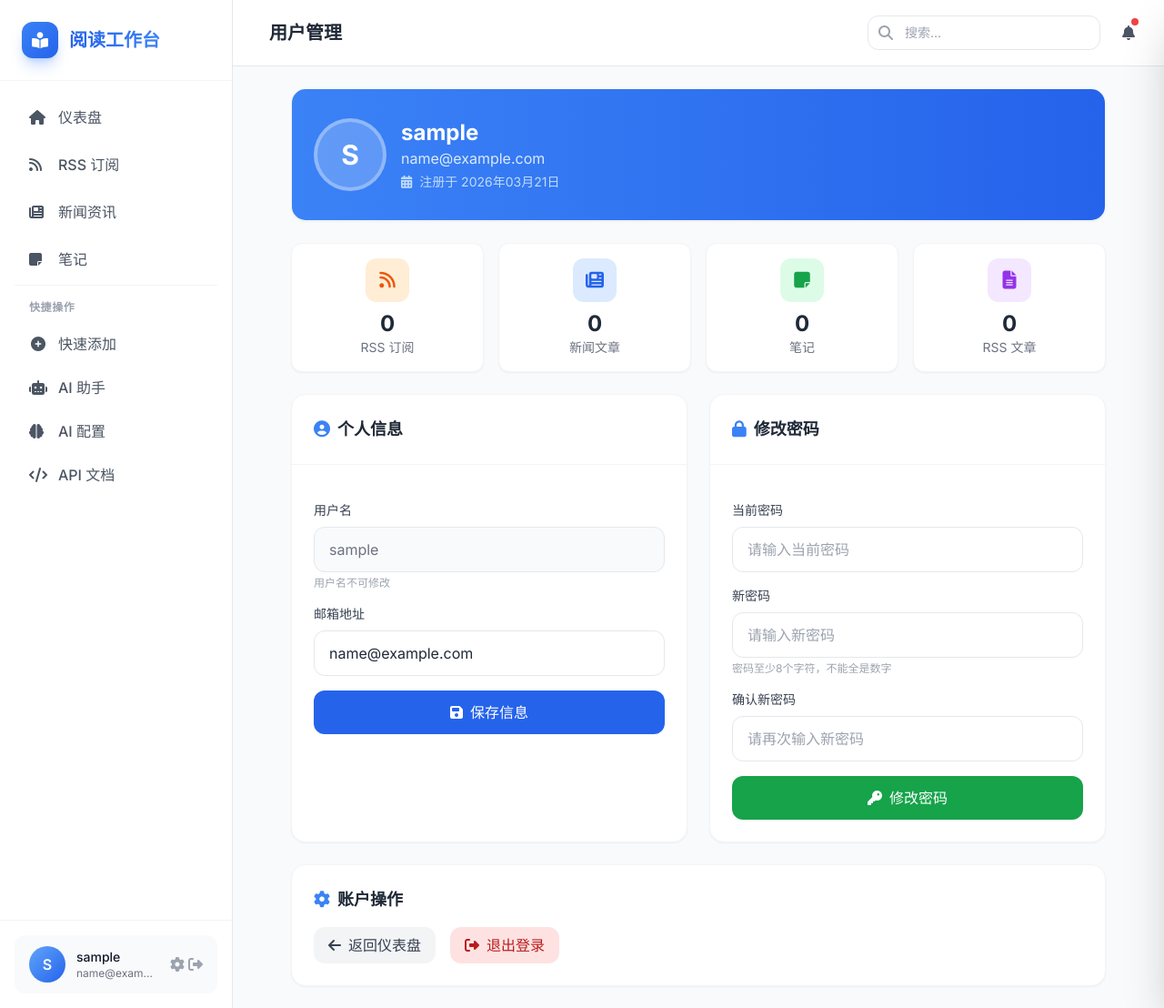
After one commit to tojoevan/workspace, a Django app: page /user/profile/ in a window 1280 px wide. The commit adds this page. Shown: the whole page at 91% size. Run offline with Django 5.2, Linux system fonts and the light colour scheme; the visitor is signed in with stand-in values (Sample User, id 1); data that the repository does not hold is empty; some libraries are stand-ins or nearby versions.

Commit message:
user profile

```diff
--- a/core/views.py
+++ b/core/views.py
@@ -1,9 +1,10 @@
 from django.shortcuts import render, redirect
 from django.contrib.auth.decorators import login_required
-from django.contrib.auth import authenticate, login, logout
+from django.contrib.auth import authenticate, login, logout, update_session_auth_hash
 from django.contrib import messages
 from django.db.models import Count, Q
 from django.views.decorators.csrf import ensure_csrf_cookie
+from django.contrib.auth.forms import PasswordChangeForm
 from rss.models import RSSFeed, RSSArticle
 from news.models import NewsArticle
 from notes.models import Note
@@ -123,3 +124,48 @@ def search(request):
 def api_docs(request):
     """API 文档页面"""
     return render(request, 'core/api_docs.html')
+
+
+@login_required
+def user_profile(request):
+    """用户管理页面"""
+    if request.method == 'POST':
+        form_type = request.POST.get('form_type')
+
+        if form_type == 'password':
+            # 密码修改
+            form = PasswordChangeForm(request.user, request.POST)
+            if form.is_valid():
+                user = form.save()
+                update_session_auth_hash(request, user)
+                messages.success(request, '密码修改成功！')
+                return redirect('user_profile')
+            else:
+                for field, errors in form.errors.items():
+                    for error in errors:
+                        messages.error(request, f'{error}')
+        elif form_type == 'profile':
+            # 个人信息修改
+            email = request.POST.get('email')
+            if email:
+                request.user.email = email
+                request.user.save()
+                messages.success(request, '个人信息更新成功！')
+                return redirect('user_profile')
+
+    # 获取用户统计数据
+    stats = {
+        'rss_feeds': RSSFeed.objects.filter(user=request.user).count(),
+        'rss_articles': RSSArticle.objects.filter(feed__user=request.user).count(),
+        'news_articles': NewsArticle.objects.filter(user=request.user).count(),
+        'notes': Note.objects.filter(user=request.user).count(),
+    }
+
+    password_form = PasswordChangeForm(request.user)
+
+    context = {
+        'stats': stats,
+        'password_form': password_form,
+    }
+
+    return render(request, 'core/user_profile.html', context)
--- a/reading_workbench/urls.py
+++ b/reading_workbench/urls.py
@@ -16,6 +16,7 @@ urlpatterns = [
     path('logout/', core_views.logout_view, name='logout'),
     path('search/', core_views.search, name='search'),
     path('api-docs/', core_views.api_docs, name='api_docs'),
+    path('user/profile/', core_views.user_profile, name='user_profile'),
 
     # Apps
     path('rss/', include('rss.urls')),
--- a/templates/base.html
+++ b/templates/base.html
@@ -152,18 +152,21 @@
 
             <!-- User Profile -->
             <div class="p-4 border-t border-gray-100">
-                <div class="flex items-center space-x-3 px-4 py-3 rounded-xl bg-gray-50">
+                <a href="{% url 'user_profile' %}" class="flex items-center space-x-3 px-4 py-3 rounded-xl bg-gray-50 hover:bg-primary-50 transition-colors group cursor-pointer">
                     <div class="w-10 h-10 rounded-full bg-gradient-to-br from-primary-400 to-primary-600 flex items-center justify-center text-white font-semibold">
                         {{ request.user.username|first|upper }}
                     </div>
                     <div class="flex-1 min-w-0">
-                        <p class="text-sm font-medium text-gray-900 truncate">{{ request.user.username }}</p>
+                        <p class="text-sm font-medium text-gray-900 truncate group-hover:text-primary-700 transition-colors">{{ request.user.username }}</p>
                         <p class="text-xs text-gray-500 truncate">{{ request.user.email }}</p>
                     </div>
-                    <a href="{% url 'logout' %}" class="text-gray-400 hover:text-red-500 transition-colors">
-                        <i class="fas fa-sign-out-alt"></i>
-                    </a>
-                </div>
+                    <div class="flex items-center space-x-1">
+                        <i class="fas fa-cog text-gray-400 group-hover:text-primary-600 transition-colors"></i>
+                        <span class="text-gray-400 hover:text-red-500 transition-colors" onclick="event.preventDefault(); event.stopPropagation(); window.location.href='{% url 'logout' %}'">
+                            <i class="fas fa-sign-out-alt"></i>
+                        </span>
+                    </div>
+                </a>
             </div>
         </aside>
 
--- /dev/null
+++ b/templates/core/user_profile.html
@@ -0,0 +1,152 @@
+{% extends 'base.html' %}
+
+{% block title %}用户管理 - 信息阅读工作台{% endblock %}
+{% block page_title %}用户管理{% endblock %}
+
+{% block content %}
+<div class="max-w-4xl mx-auto">
+    <!-- Profile Header -->
+    <div class="bg-white rounded-2xl shadow-sm border border-gray-100 overflow-hidden mb-6">
+        <div class="bg-gradient-to-r from-primary-500 to-primary-600 px-6 py-8">
+            <div class="flex items-center space-x-4">
+                <div class="w-20 h-20 rounded-full bg-white/20 flex items-center justify-center text-white text-3xl font-bold border-4 border-white/30">
+                    {{ request.user.username|first|upper }}
+                </div>
+                <div class="text-white">
+                    <h2 class="text-2xl font-bold">{{ request.user.username }}</h2>
+                    <p class="text-primary-100">{{ request.user.email|default:"未设置邮箱" }}</p>
+                    <p class="text-sm text-primary-200 mt-1">
+                        <i class="fas fa-calendar-alt mr-1"></i>
+                        注册于 {{ request.user.date_joined|date:"Y年m月d日" }}
+                    </p>
+                </div>
+            </div>
+        </div>
+    </div>
+
+    <!-- Stats Cards -->
+    <div class="grid grid-cols-2 md:grid-cols-4 gap-4 mb-6">
+        <div class="bg-white rounded-xl p-4 shadow-sm border border-gray-100 text-center">
+            <div class="w-12 h-12 bg-orange-100 rounded-xl flex items-center justify-center mx-auto mb-2">
+                <i class="fas fa-rss text-orange-600 text-xl"></i>
+            </div>
+            <p class="text-2xl font-bold text-gray-800">{{ stats.rss_feeds }}</p>
+            <p class="text-sm text-gray-500">RSS 订阅</p>
+        </div>
+        <div class="bg-white rounded-xl p-4 shadow-sm border border-gray-100 text-center">
+            <div class="w-12 h-12 bg-blue-100 rounded-xl flex items-center justify-center mx-auto mb-2">
+                <i class="fas fa-newspaper text-blue-600 text-xl"></i>
+            </div>
+            <p class="text-2xl font-bold text-gray-800">{{ stats.news_articles }}</p>
+            <p class="text-sm text-gray-500">新闻文章</p>
+        </div>
+        <div class="bg-white rounded-xl p-4 shadow-sm border border-gray-100 text-center">
+            <div class="w-12 h-12 bg-green-100 rounded-xl flex items-center justify-center mx-auto mb-2">
+                <i class="fas fa-sticky-note text-green-600 text-xl"></i>
+            </div>
+            <p class="text-2xl font-bold text-gray-800">{{ stats.notes }}</p>
+            <p class="text-sm text-gray-500">笔记</p>
+        </div>
+        <div class="bg-white rounded-xl p-4 shadow-sm border border-gray-100 text-center">
+            <div class="w-12 h-12 bg-purple-100 rounded-xl flex items-center justify-center mx-auto mb-2">
+                <i class="fas fa-file-alt text-purple-600 text-xl"></i>
+            </div>
+            <p class="text-2xl font-bold text-gray-800">{{ stats.rss_articles }}</p>
+            <p class="text-sm text-gray-500">RSS 文章</p>
+        </div>
+    </div>
+
+    <div class="grid grid-cols-1 lg:grid-cols-2 gap-6">
+        <!-- Profile Info -->
+        <div class="bg-white rounded-2xl shadow-sm border border-gray-100">
+            <div class="p-6 border-b border-gray-100">
+                <h3 class="text-lg font-semibold text-gray-800">
+                    <i class="fas fa-user-circle text-primary-500 mr-2"></i>个人信息
+                </h3>
+            </div>
+            <div class="p-6">
+                <form method="POST" class="space-y-4">
+                    {% csrf_token %}
+                    <input type="hidden" name="form_type" value="profile">
+
+                    <div>
+                        <label class="block text-sm font-medium text-gray-700 mb-2">用户名</label>
+                        <input type="text" value="{{ request.user.username }}" disabled
+                               class="w-full px-4 py-3 rounded-xl border border-gray-200 bg-gray-50 text-gray-500 cursor-not-allowed">
+                        <p class="text-xs text-gray-400 mt-1">用户名不可修改</p>
+                    </div>
+
+                    <div>
+                        <label class="block text-sm font-medium text-gray-700 mb-2">邮箱地址</label>
+                        <input type="email" name="email" value="{{ request.user.email|default:'' }}"
+                               placeholder="请输入邮箱地址"
+                               class="w-full px-4 py-3 rounded-xl border border-gray-200 focus:border-primary-500 focus:ring-2 focus:ring-primary-200 outline-none transition-all">
+                    </div>
+
+                    <button type="submit"
+                            class="w-full py-3 bg-primary-600 text-white font-medium rounded-xl hover:bg-primary-700 transition-colors">
+                        <i class="fas fa-save mr-2"></i>保存信息
+                    </button>
+                </form>
+            </div>
+        </div>
+
+        <!-- Password Change -->
+        <div class="bg-white rounded-2xl shadow-sm border border-gray-100">
+            <div class="p-6 border-b border-gray-100">
+                <h3 class="text-lg font-semibold text-gray-800">
+                    <i class="fas fa-lock text-primary-500 mr-2"></i>修改密码
+                </h3>
+            </div>
+            <div class="p-6">
+                <form method="POST" class="space-y-4">
+                    {% csrf_token %}
+                    <input type="hidden" name="form_type" value="password">
+
+                    <div>
+                        <label class="block text-sm font-medium text-gray-700 mb-2">当前密码</label>
+                        <input type="password" name="old_password" required
+                               placeholder="请输入当前密码"
+                               class="w-full px-4 py-3 rounded-xl border border-gray-200 focus:border-primary-500 focus:ring-2 focus:ring-primary-200 outline-none transition-all">
+                    </div>
+
+                    <div>
+                        <label class="block text-sm font-medium text-gray-700 mb-2">新密码</label>
+                        <input type="password" name="new_password1" required
+                               placeholder="请输入新密码"
+                               class="w-full px-4 py-3 rounded-xl border border-gray-200 focus:border-primary-500 focus:ring-2 focus:ring-primary-200 outline-none transition-all">
+                        <p class="text-xs text-gray-400 mt-1">密码至少8个字符，不能全是数字</p>
+                    </div>
+
+                    <div>
+                        <label class="block text-sm font-medium text-gray-700 mb-2">确认新密码</label>
+                        <input type="password" name="new_password2" required
+                               placeholder="请再次输入新密码"
+                               class="w-full px-4 py-3 rounded-xl border border-gray-200 focus:border-primary-500 focus:ring-2 focus:ring-primary-200 outline-none transition-all">
+                    </div>
+
+                    <button type="submit"
+                            class="w-full py-3 bg-green-600 text-white font-medium rounded-xl hover:bg-green-700 transition-colors">
+                        <i class="fas fa-key mr-2"></i>修改密码
+                    </button>
+                </form>
+            </div>
+        </div>
+    </div>
+
+    <!-- Account Actions -->
+    <div class="mt-6 bg-white rounded-2xl shadow-sm border border-gray-100 p-6">
+        <h3 class="text-lg font-semibold text-gray-800 mb-4">
+            <i class="fas fa-cog text-primary-500 mr-2"></i>账户操作
+        </h3>
+        <div class="flex flex-wrap gap-4">
+            <a href="{% url 'dashboard' %}" class="inline-flex items-center px-4 py-2 bg-gray-100 text-gray-700 rounded-xl hover:bg-gray-200 transition-colors">
+                <i class="fas fa-arrow-left mr-2"></i>返回仪表盘
+            </a>
+            <a href="{% url 'logout' %}" class="inline-flex items-center px-4 py-2 bg-red-100 text-red-700 rounded-xl hover:bg-red-200 transition-colors">
+                <i class="fas fa-sign-out-alt mr-2"></i>退出登录
+            </a>
+        </div>
+    </div>
+</div>
+{% endblock %}
```
